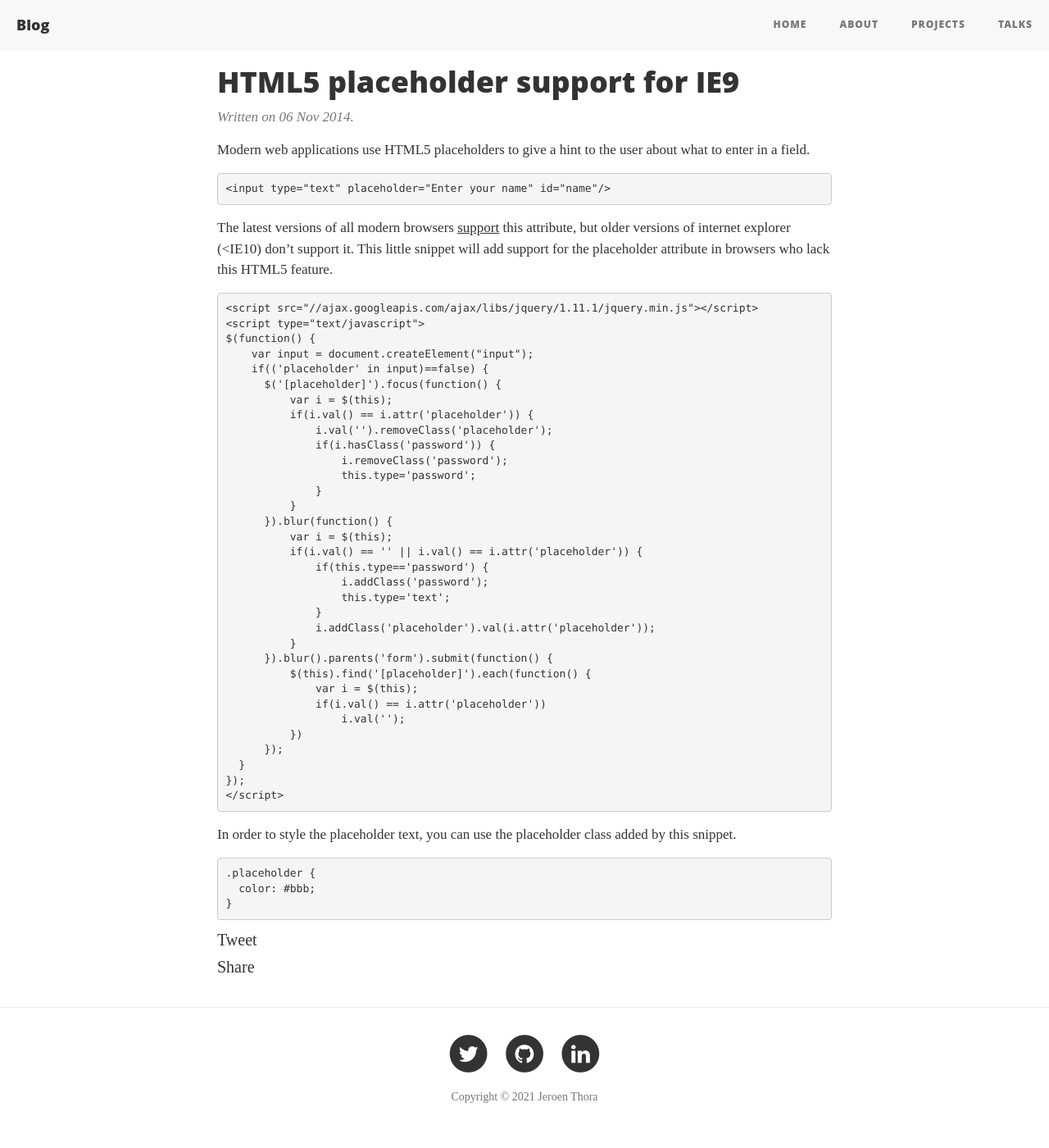
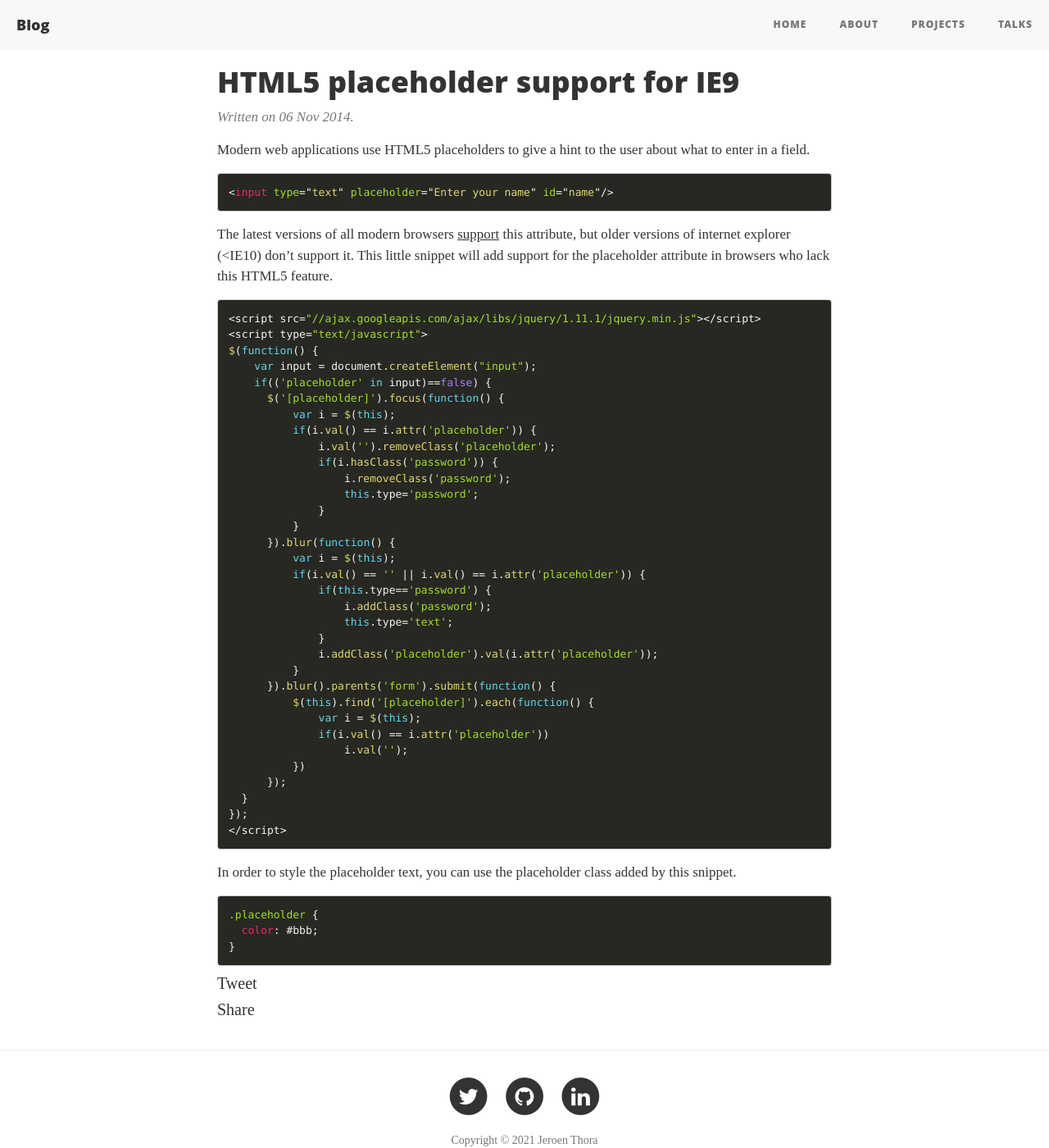
Before and after one commit to acrobat/acrobat.github.io, a Jekyll site: the page built from _posts/2014-11-06-html5-placeholder-support-for-ie9.md, in a window 1280 px wide and 1400 px high. Shown: the whole window at 82% size. Built offline with Jekyll 4.4.1, drawn with Linux system fonts in a browser that asks for light colours; nearby versions of some CDN libraries; comment, search, counter and statistics services are not loaded.

Commit message:
Tweak syntax highlight

```diff
--- a/_config.yml
+++ b/_config.yml
@@ -7,5 +7,11 @@ url: "https://jeroenthora.be"
 excerpt_separator: <!--more-->
 permalink: /post/:title
 
+# Prism.js is used for code highlight
+highlighter: none
+kramdown:
+  syntax_highlighter_opts:
+    disable : true
+
 plugins:
   - jekyll-feed
--- a/_layouts/default.html
+++ b/_layouts/default.html
@@ -39,7 +39,7 @@
     <link rel="stylesheet" href="https://maxcdn.bootstrapcdn.com/bootstrap/3.3.7/css/bootstrap.min.css" integrity="sha384-BVYiiSIFeK1dGmJRAkycuHAHRg32OmUcww7on3RYdg4Va+PmSTsz/K68vbdEjh4u" crossorigin="anonymous">
     <link href="https://maxcdn.bootstrapcdn.com/font-awesome/4.6.3/css/font-awesome.min.css" rel="stylesheet" integrity="sha384-T8Gy5hrqNKT+hzMclPo118YTQO6cYprQmhrYwIiQ/3axmI1hQomh7Ud2hPOy8SP1" crossorigin="anonymous">
     <link rel="stylesheet" href="/css/clean-blog.css">
-<!--    <link rel="stylesheet" href="/css/prism.css">-->
+    <link rel="stylesheet" href="/css/prism.css">
 
     <link rel="icon" type="image/x-icon" href="/favicon.ico" />
 
@@ -121,6 +121,6 @@
 <script src="https://ajax.googleapis.com/ajax/libs/jquery/1.12.4/jquery.min.js"></script>
 <script src="https://maxcdn.bootstrapcdn.com/bootstrap/3.3.7/js/bootstrap.min.js" integrity="sha384-Tc5IQib027qvyjSMfHjOMaLkfuWVxZxUPnCJA7l2mCWNIpG9mGCD8wGNIcPD7Txa" crossorigin="anonymous"></script>
 
-<!--<script src="/js/prism.js"></script>-->
+<script src="/js/prism.js"></script>
 </body>
 </html>
```
